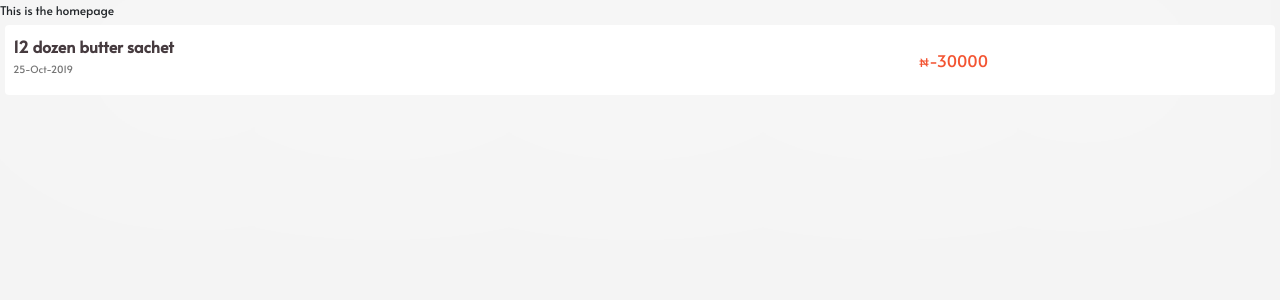
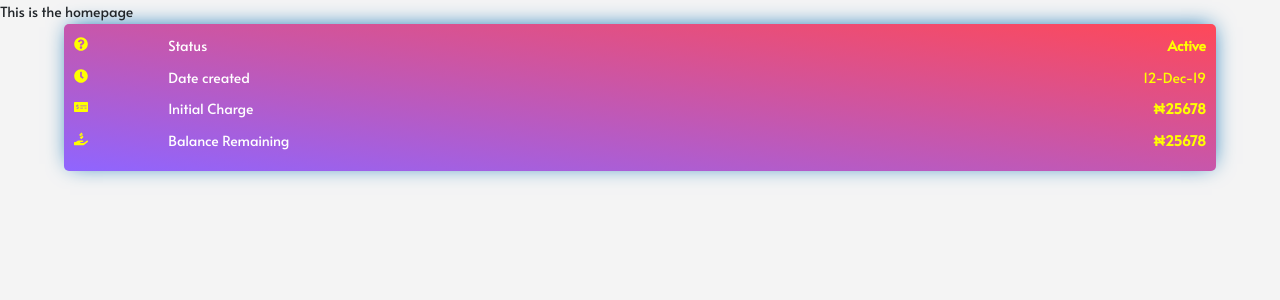
Before and after one commit to phayo/stock-book-client, a React (Create React App) app: page / in a window 1280 px wide. Shown: the top 300 px of the page. Built offline with nearby package versions, Linux system fonts and the light colour scheme.

Commit message:
Add component Service Card

```diff
--- a/src/App.scss
+++ b/src/App.scss
@@ -19,7 +19,7 @@ $background-color: #f4f4f4;
 
 body {
   font-family: 'Alata', sans-serif;
-  font-size: 1.2rem;
+  font-size: 1.4rem;
   font-weight: 400;
   box-sizing: border-box;
   line-height: 1.7;
--- /dev/null
+++ b/src/components/services/Service.js
@@ -0,0 +1,97 @@
+import React from 'react';
+import styled from 'styled-components';
+import { Column } from '../../commons/Grid';
+import {
+  FaMoneyCheckAlt,
+  FaClock,
+  FaQuestionCircle,
+  FaHandHoldingUsd,
+} from 'react-icons/fa';
+
+export default function Service() {
+  return (
+    <Container>
+      <div className="row">
+        <Column xs={1}>
+          <FaQuestionCircle />
+        </Column>
+        <Column xs={7}>
+          <h4 className="desc">Status</h4>
+        </Column>
+        <Column xs={4}>
+          <h4 className="initial-charge">Active</h4>
+        </Column>
+      </div>
+
+      <div className="row">
+        <Column xs={1}>
+          <FaClock />
+        </Column>
+        <Column xs={7}>
+          <h4 className="desc">Date created</h4>
+        </Column>
+        <Column xs={4}>
+          <h4 className="date-created">12-Dec-19</h4>
+        </Column>
+      </div>
+
+      <div className="row">
+        <Column xs={1}>
+          <FaMoneyCheckAlt />
+        </Column>
+        <Column xs={7}>
+          <h4 className="desc">Initial Charge</h4>
+        </Column>
+        <Column xs={4}>
+          <h4 className="initial-charge">₦25678</h4>
+        </Column>
+      </div>
+
+      <div className="row">
+        <Column xs={1}>
+          <FaHandHoldingUsd />
+        </Column>
+        <Column xs={7}>
+          <h4 className="desc">Balance Remaining</h4>
+        </Column>
+        <Column xs={4}>
+          <h4 className="initial-charge">₦25678</h4>
+        </Column>
+      </div>
+    </Container>
+  );
+}
+
+const Container = styled.div`
+  width: 90%;
+  background-image: linear-gradient(to top right, #8f65ff, #ff4858);
+  background-color: #0797ff;
+  color: yellow;
+  margin: 0 auto;
+  border-radius: 5px;
+  padding: 1rem;
+  -webkit-box-shadow: 1px -2px 21px -5px rgba(0, 106, 176, 1);
+  -moz-box-shadow: 1px -2px 21px -5px rgba(0, 106, 176, 1);
+  box-shadow: 1px -2px 21px -5px rgba(0, 106, 176, 1);
+  .row {
+    margin-bottom: 0.8rem;
+    &::after {
+      content: '';
+      clear: both;
+      display: table;
+    }
+    h4.desc {
+      text-align: left;
+      font-weight: lighter;
+      color: white;
+    }
+    .initial-charge {
+      text-align: right;
+    }
+    .date-created {
+      /* font-size: 1rem; */
+      font-weight: lighter;
+      text-align: right;
+    }
+  }
+`;
--- a/src/views/Homepage/Home.js
+++ b/src/views/Homepage/Home.js
@@ -1,12 +1,12 @@
 import React from 'react';
-import Transaction from '../../components/transaction/Transaction';
+import Service from '../../components/services/Service';
 
 
 export default function Home() {
     return (
         <div>
             This is the homepage
-            <Transaction/>
+            <Service/>
         </div>
     )
 }
```
